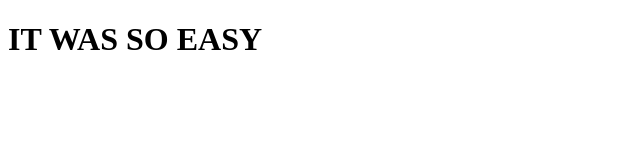
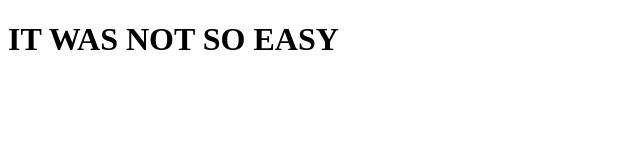
Before and after one commit to IGORYA/IT-WAS-NOT-SO-EASY, a website: page index.html in a window 1280 px wide. Shown: the whole page, without its empty margins (0-640 px from the left). Drawn offline with Linux system fonts and the light colour scheme.

Commit message:
testgit3

```diff
--- a/index.html
+++ b/index.html
@@ -8,6 +8,6 @@
     <title>Document</title>
 </head>
 <body>
-    <h1>IT WAS SO EASY</h1>
+    <h1>IT WAS NOT SO EASY</h1>
 </body>
 </html>
```
